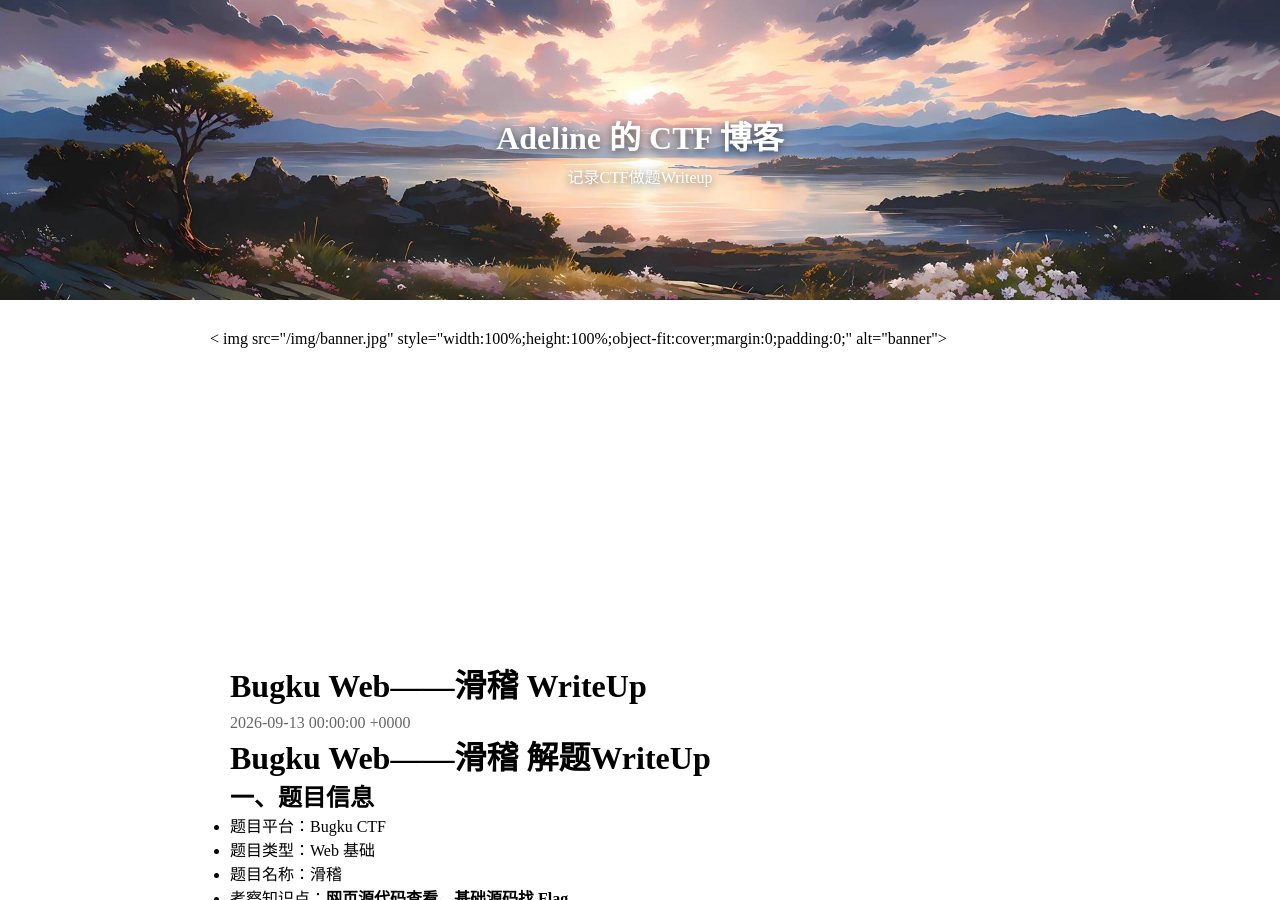
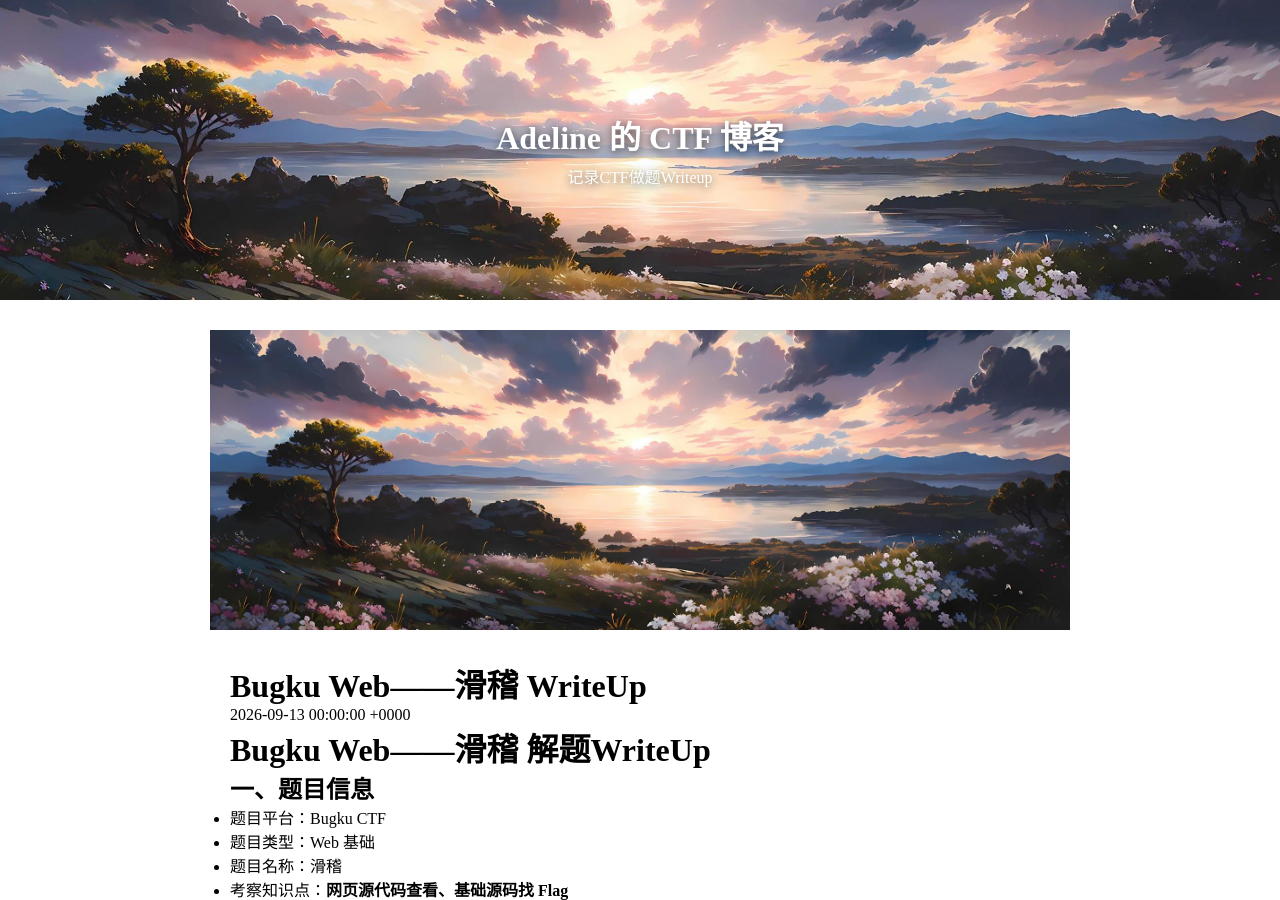
Before and after one commit to adelinecui/adelinecui.github.io, a Jekyll site: the page built from _posts/2026-09-13-huaji.md, in a window 1280 px wide and 900 px high. Built offline with Jekyll 4.4.1, drawn with Linux system fonts in a browser that asks for light colours.

Commit message:
Update post.html

```diff
--- a/_layouts/post.html
+++ b/_layouts/post.html
@@ -11,13 +11,14 @@ layout: home
 </head>
 <body>
 <div style="width:100%;height:300px;margin:0;padding:0;">
-  < img src="/img/banner.jpg" style="width:100%;height:100%;object-fit:cover;margin:0;padding:0;" alt="banner">
+<img src="/banner.jpg" style="width:100%;height:100%;object-fit:cover;margin:0;padding:0;" alt="banner">
 </div>
 
 <div class="container">
 <h1>{{ page.title }}</h1>
-<p class="post-date">{{ page.date }}</p >
+<p>{{ page.date }}</p >
 {{ content }}
 </div>
+
 </body>
 </html>
```
